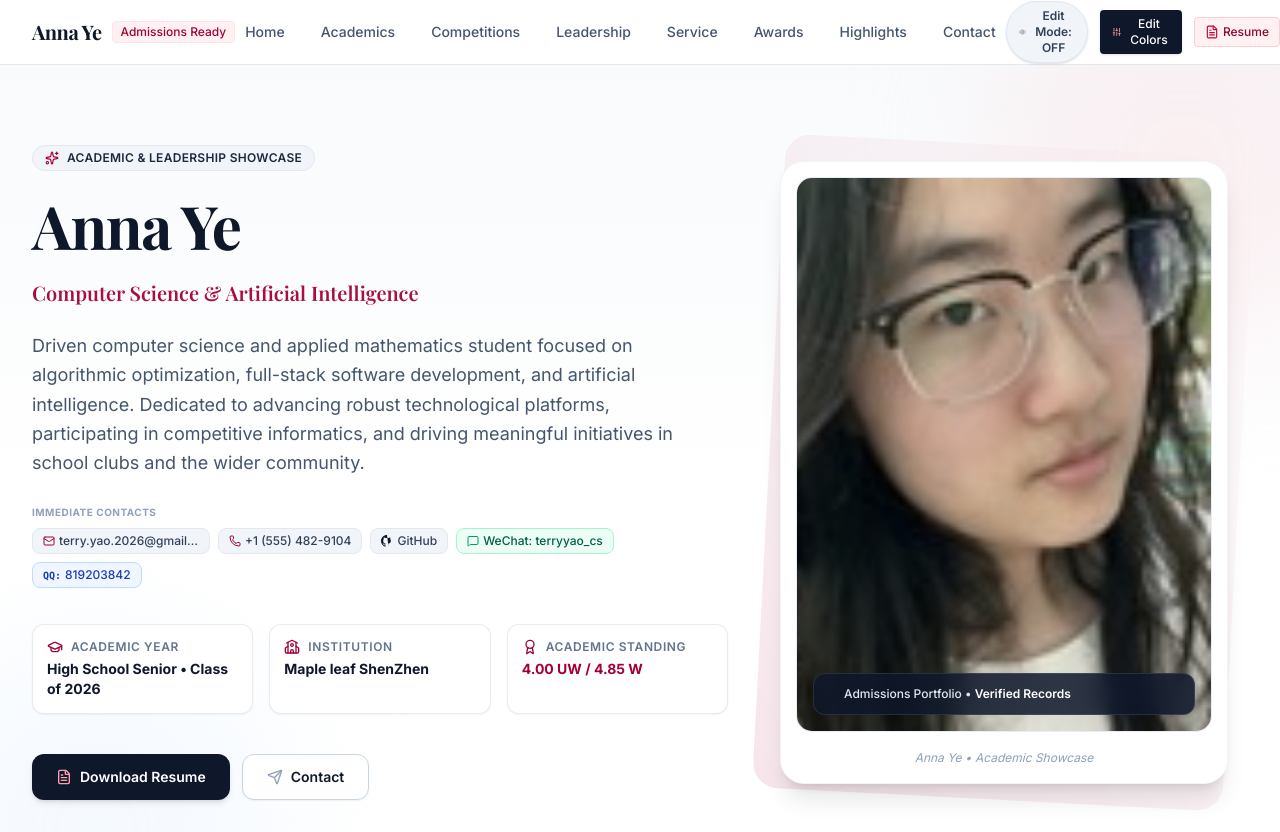
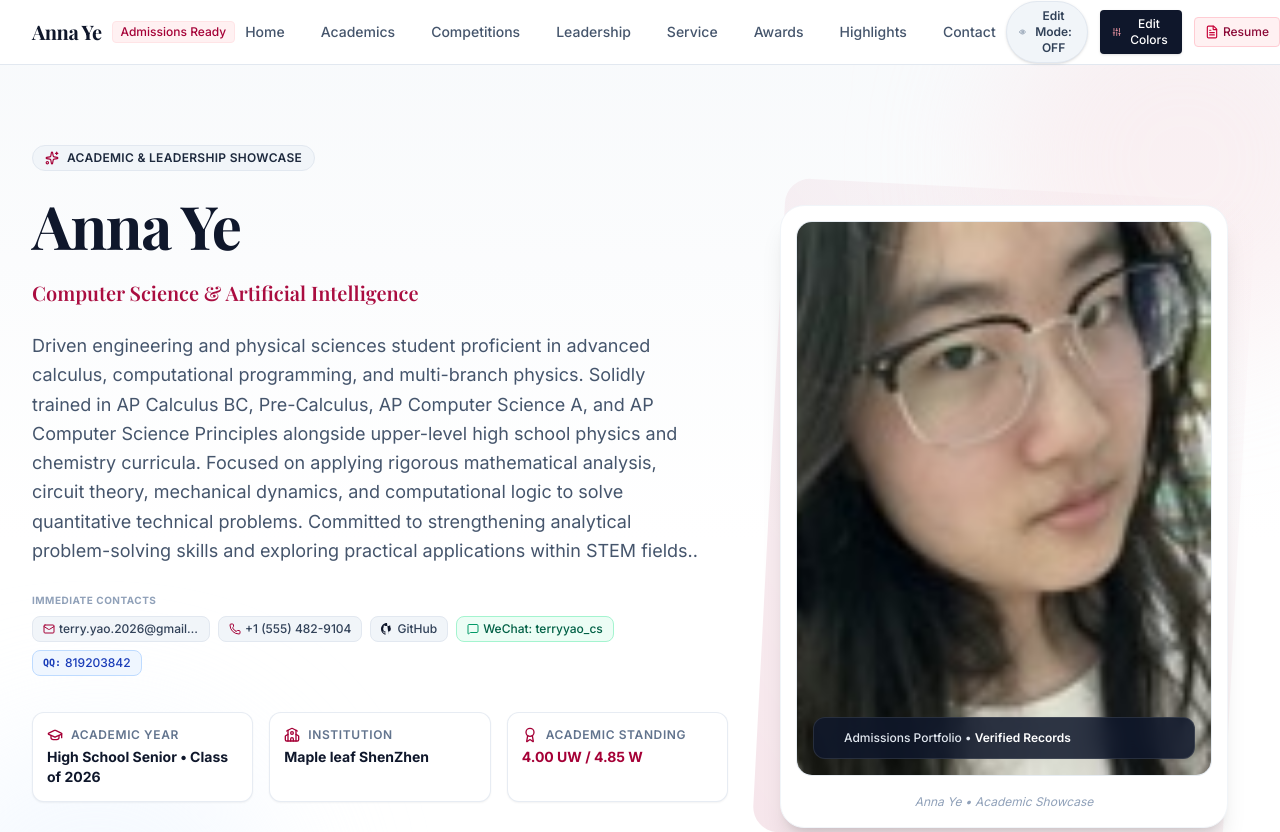
Before and after one commit to efherne/anna-protflio, a React (Vite) app: page / in a window 1280 px wide. Shown: the top 832 px of the page. Built offline with nearby package versions, Linux system fonts and the light colour scheme; a web font is replaced by a local one.

Commit message:
Update initialPortfolio.ts

```diff
--- a/src/data/initialPortfolio.ts
+++ b/src/data/initialPortfolio.ts
@@ -5,7 +5,7 @@ export const INITIAL_PORTFOLIO_DATA: PortfolioData = {
   // Providing an extremely stable, high-resolution, professional academic headshot URL directly from Unsplash
   // as the primary default so it never breaks on any web host. You can easily switch this to "/images/sample-profile.jpg.HEIC"
   photoUrl: "/images/Anna.jpg",
-  bio: "Driven computer science and applied mathematics student focused on algorithmic optimization, full-stack software development, and artificial intelligence. Dedicated to advancing robust technological platforms, participating in competitive informatics, and driving meaningful initiatives in school clubs and the wider community.",
+  bio: "Driven engineering and physical sciences student proficient in advanced calculus, computational programming, and multi-branch physics. Solidly trained in AP Calculus BC, Pre-Calculus, AP Computer Science A, and AP Computer Science Principles alongside upper-level high school physics and chemistry curricula. Focused on applying rigorous mathematical analysis, circuit theory, mechanical dynamics, and computational logic to solve quantitative technical problems. Committed to strengthening analytical problem-solving skills and exploring practical applications within STEM fields..",
   gradeLevel: "High School Senior • Class of 2026",
   school: "Maple leaf ShenZhen",
   gpa: "4.00 UW / 4.85 W",
```
